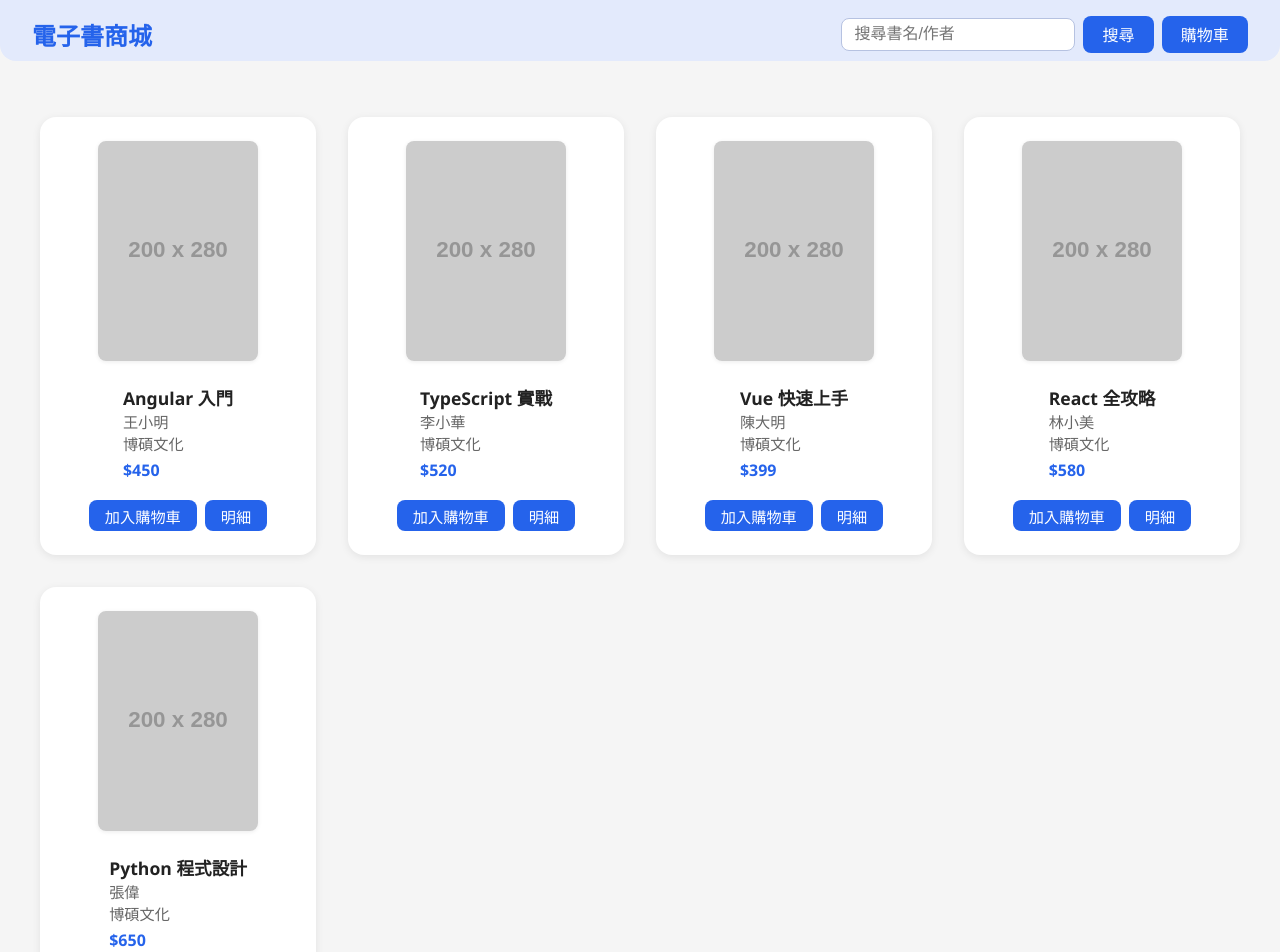
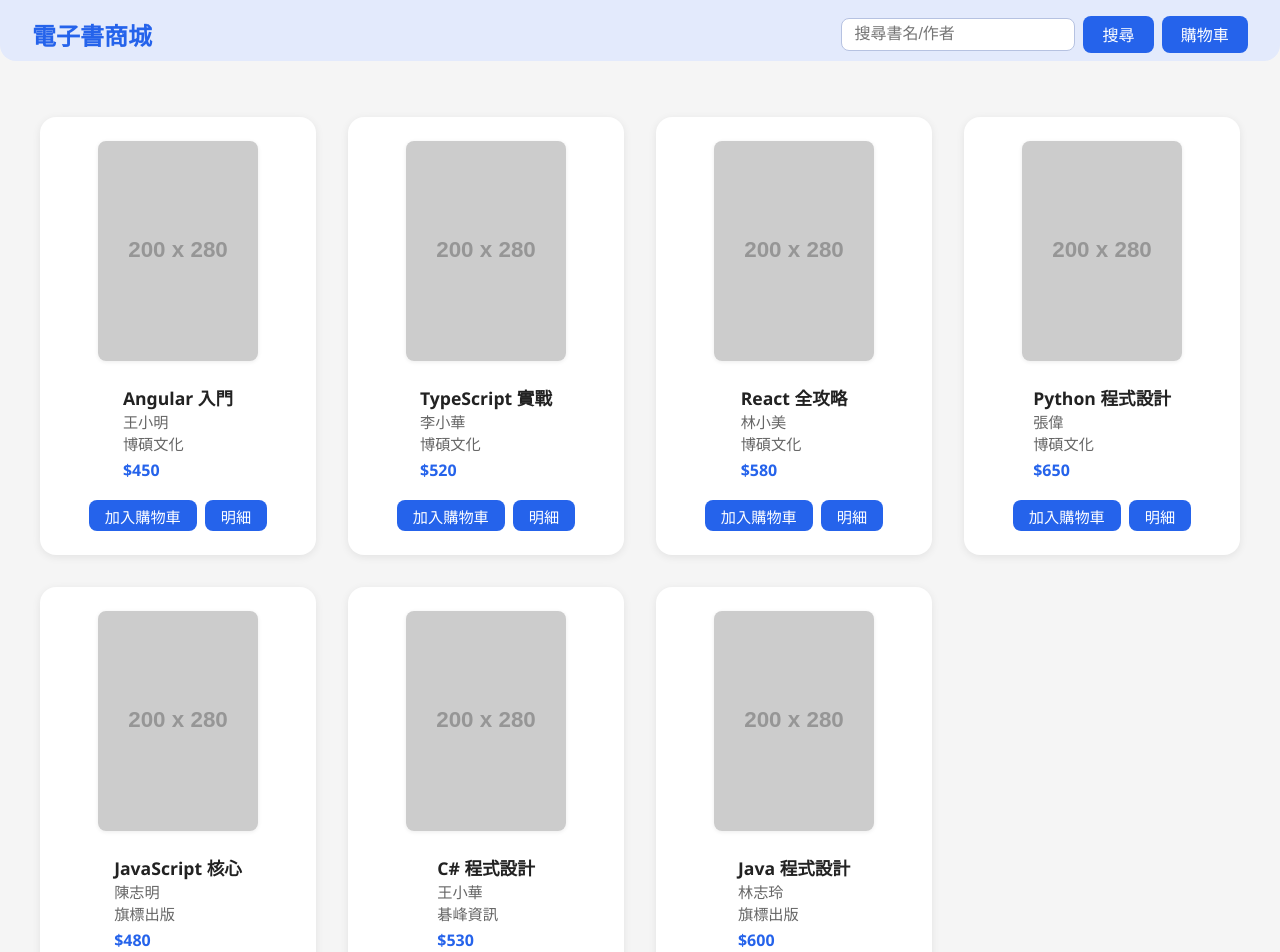
Before and after one commit to FozzzSizTa/mcu-113-2-web-11360661-final, an Angular app: page / in a window 1280 px wide. Shown: the top 952 px of the page. Built offline with nearby package versions, Linux system fonts and the light colour scheme; data requests are answered from the project's data file.

Commit message:
feat(book-store): 串接 json-server 取得書籍資料，依 IsShow 與 IsOnSale 控制顯示

```diff
--- /dev/null
+++ b/db.json
@@ -0,0 +1,94 @@
+{
+  "books": [
+    {
+      "id": 1,
+      "title": "Angular 入門",
+      "author": "王小明",
+      "publisher": "博碩文化",
+      "price": 450,
+      "image": "https://fakeimg.pl/200x280/?text=Angular",
+      "IsShow": true,
+      "IsOnSale": null
+    },
+    {
+      "id": 2,
+      "title": "TypeScript 實戰",
+      "author": "李小華",
+      "publisher": "博碩文化",
+      "price": 520,
+      "image": "https://fakeimg.pl/200x280/?text=TypeScript",
+      "IsShow": true,
+      "IsOnSale": 399
+    },
+    {
+      "id": 3,
+      "title": "Vue 快速上手",
+      "author": "陳大明",
+      "publisher": "博碩文化",
+      "price": 399,
+      "image": "https://fakeimg.pl/200x280/?text=Vue",
+      "IsShow": false,
+      "IsOnSale": null
+    },
+    {
+      "id": 4,
+      "title": "React 全攻略",
+      "author": "林小美",
+      "publisher": "博碩文化",
+      "price": 580,
+      "image": "https://fakeimg.pl/200x280/?text=React",
+      "IsShow": true,
+      "IsOnSale": 499
+    },
+    {
+      "id": 5,
+      "title": "Python 程式設計",
+      "author": "張偉",
+      "publisher": "博碩文化",
+      "price": 650,
+      "image": "https://fakeimg.pl/200x280/?text=Python",
+      "IsShow": true,
+      "IsOnSale": null
+    },
+    {
+      "id": 6,
+      "title": "JavaScript 核心",
+      "author": "陳志明",
+      "publisher": "旗標出版",
+      "price": 480,
+      "image": "https://fakeimg.pl/200x280/?text=JavaScript",
+      "IsShow": true,
+      "IsOnSale": 420
+    },
+    {
+      "id": 7,
+      "title": "資料結構與演算法",
+      "author": "李大仁",
+      "publisher": "博碩文化",
+      "price": 700,
+      "image": "https://fakeimg.pl/200x280/?text=DSA",
+      "IsShow": false,
+      "IsOnSale": null
+    },
+    {
+      "id": 8,
+      "title": "C# 程式設計",
+      "author": "王小華",
+      "publisher": "碁峰資訊",
+      "price": 530,
+      "image": "https://fakeimg.pl/200x280/?text=CSharp",
+      "IsShow": true,
+      "IsOnSale": 480
+    },
+    {
+      "id": 9,
+      "title": "Java 程式設計",
+      "author": "林志玲",
+      "publisher": "旗標出版",
+      "price": 600,
+      "image": "https://fakeimg.pl/200x280/?text=Java",
+      "IsShow": true,
+      "IsOnSale": null
+    }
+  ]
+}
--- a/src/app/book-store.component.ts
+++ b/src/app/book-store.component.ts
@@ -1,4 +1,4 @@
-import { Component } from '@angular/core';
+import { Component, OnInit } from '@angular/core';
 import { CommonModule } from '@angular/common';
 import { FormsModule } from '@angular/forms';
 
@@ -9,61 +9,33 @@ import { FormsModule } from '@angular/forms';
   templateUrl: './book-store.component.html',
   styleUrls: ['./book-store.component.scss']
 })
-export class BookStoreComponent {
+export class BookStoreComponent implements OnInit {
   search = '';
   cartCount = 0;
-  books = [
-    {
-      title: 'Angular 入門',
-      author: '王小明',
-      publisher: '博碩文化',
-      price: 450,
-      image: 'https://fakeimg.pl/200x280/?text=Angular'
-    },
-    {
-      title: 'TypeScript 實戰',
-      author: '李小華',
-      publisher: '博碩文化',
-      price: 520,
-      image: 'https://fakeimg.pl/200x280/?text=TypeScript'
-    },
-    {
-      title: 'Vue 快速上手',
-      author: '陳大明',
-      publisher: '博碩文化',
-      price: 399,
-      image: 'https://fakeimg.pl/200x280/?text=Vue'
-    },
-    {
-      title: 'React 全攻略',
-      author: '林小美',
-      publisher: '博碩文化',
-      price: 580,
-      image: 'https://fakeimg.pl/200x280/?text=React'
-    },
-    {
-      title: 'Python 程式設計',
-      author: '張偉',
-      publisher: '博碩文化',
-      price: 650,
-      image: 'https://fakeimg.pl/200x280/?text=Python'
-    }
-  ];
+  books: any[] = [];
+
+  ngOnInit() {
+    fetch('http://localhost:3000/books')
+      .then(res => res.json())
+      .then(data => this.books = data);
+  }
+
   filteredBooks() {
-    if (!this.search.trim()) return this.books;
     return this.books.filter(book =>
-      book.title.includes(this.search) ||
-      book.author.includes(this.search)
+      book.IsShow &&
+      (
+        !this.search.trim() ||
+        book.title.includes(this.search) ||
+        book.author.includes(this.search)
+      )
     );
   }
-  onSearch() {
-    // 觸發搜尋，實際已即時過濾
-  }
+
+  onSearch() {}
   addToCart(book: any) {
     this.cartCount++;
-    // 可擴充購物車邏輯
   }
   showDetail(book: any) {
-    alert(`${book.title}\n作者：${book.author}\n出版社：${book.publisher}\n價格：$${book.price}`);
+    alert(`${book.title}\n作者：${book.author}\n出版社：${book.publisher}\n價格：$${book.IsOnSale ?? book.price}`);
   }
 }
```
